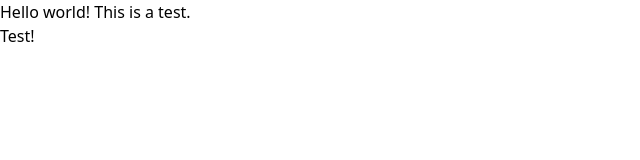
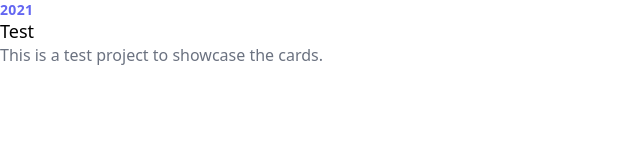
Before and after one commit to bkamphues/bokamphues.nl, a Gatsby site: page / in a window 1280 px wide. Shown: the whole page, without its empty margins (0-640 px from the left). Built offline with nearby package versions, Linux system fonts and the light colour scheme; Gatsby itself is replaced by a stand-in of ours.

Commit message:
project-card update

```diff
--- a/src/components/project-card.tsx
+++ b/src/components/project-card.tsx
@@ -1,5 +1,18 @@
 import React from "react"
 
-export default function ProjectCard() {
-  return <div>Test!</div>
+export default function ProjectCard(props) {
+  // project card component
+  return (
+    <div>
+      <h5 className="uppercase tracking-wide text-sm text-indigo-500 font-semibold">
+        {props.year}
+      </h5>
+      <h4 className="text-lg leading-tight font-medium text-black">
+        {props.title}
+      </h4>
+      <p className="text-gray-500">{props.children}</p>
+      {props.gh_link && <a href={props.gh_link}>Github</a>}
+      {props.pr_link && <a href={props.pr_link}></a>}
+    </div>
+  )
 }
--- a/src/pages/index.tsx
+++ b/src/pages/index.tsx
@@ -4,8 +4,9 @@ import ProjectCard from "../components/project-card"
 export default function Index() {
   return (
     <div>
-      Hello world! This is a test.<br></br>
-      <ProjectCard></ProjectCard>
+      <ProjectCard title="Test" year="2021">
+        This is a test project to showcase the cards.
+      </ProjectCard>
     </div>
   )
 }
```
